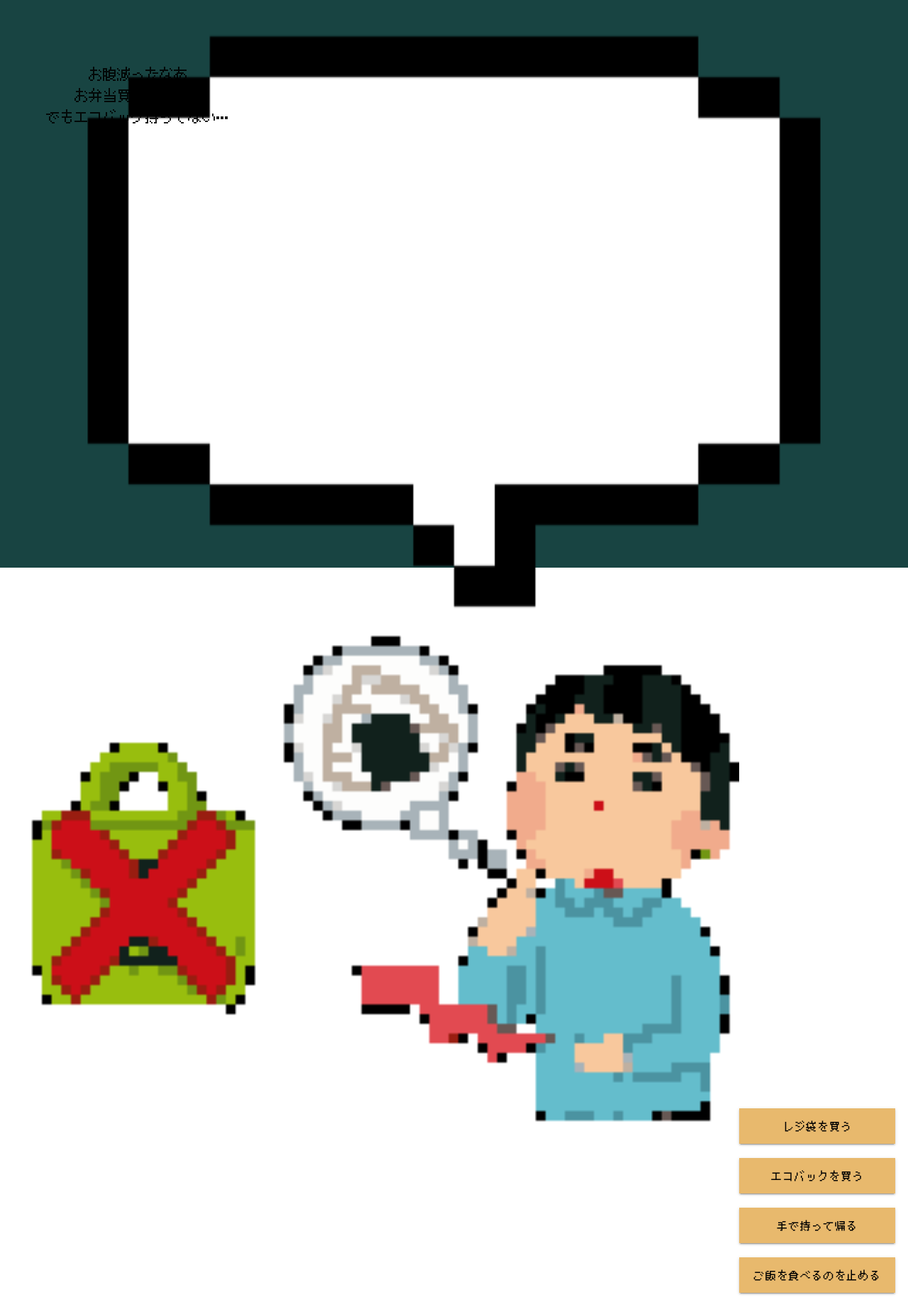
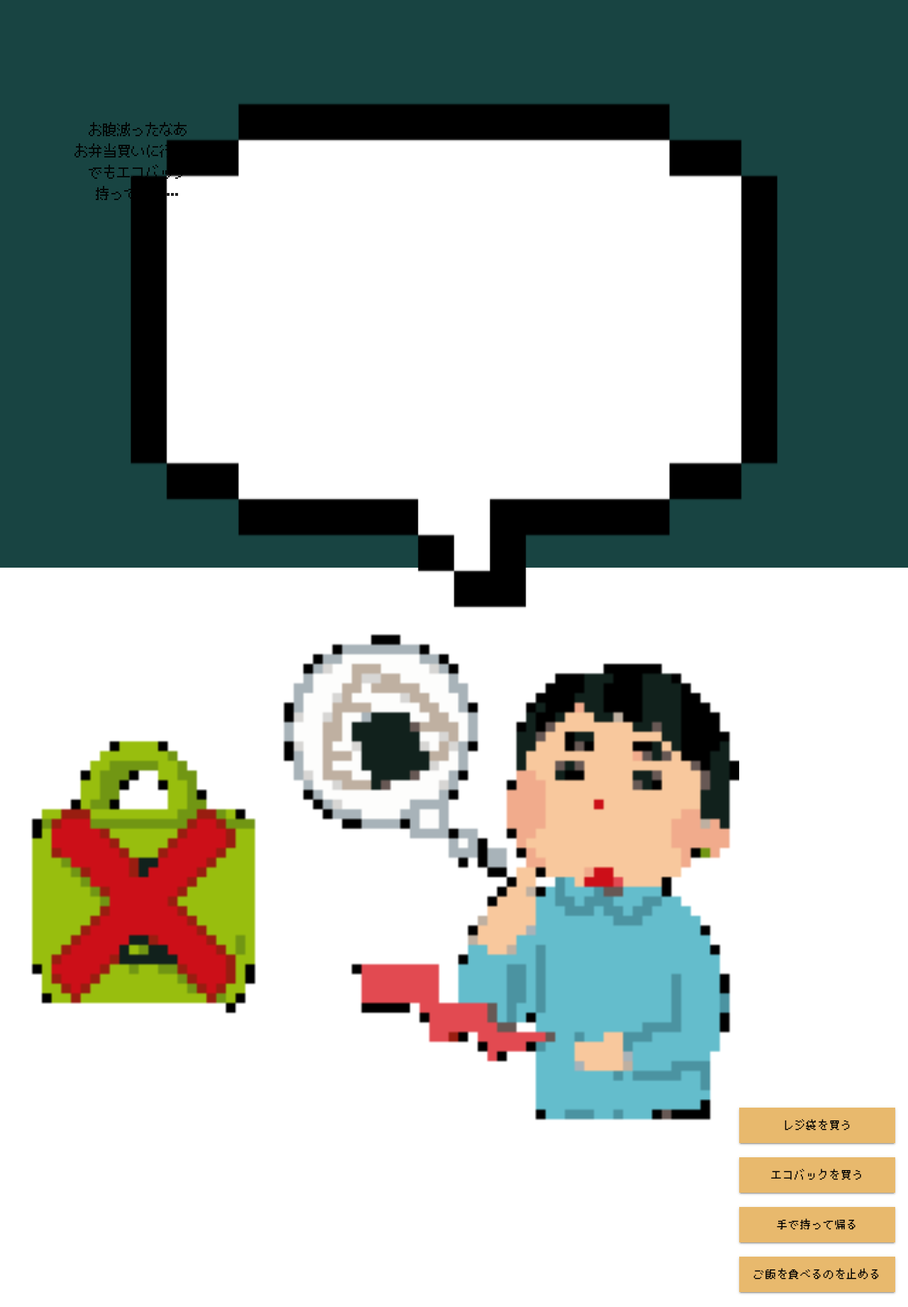
Before and after one commit to SO0O0/the-thinker, a Nuxt app in the folder src/: page /stage1-story in a window 1280 px wide. Shown: the whole page at 71% size. Built offline with nearby package versions, Linux system fonts and the light colour scheme.

Commit message:
:art: Adjust layout

```diff
--- a/src/pages/stage1-story.vue
+++ b/src/pages/stage1-story.vue
@@ -5,7 +5,8 @@
       <p>
         お腹減ったなあ
         <br />お弁当買いに行こう
-        <br />でもエコバッグ持ってない…
+        <br />でもエコバッグ
+        <br />持ってない…
       </p>
     </div>
     <img src="~/assets/img/hungry.png" alt="hungry" />
@@ -31,13 +32,13 @@ export default Vue.extend({
   height: 100vh;
   .proposal {
     position: relative;
-    margin-top: 30px;
+    margin-top: 10%;
     img {
-      width: 85%;
+      width: 75%;
     }
     p {
-      top: 60px;
-      left: 65px;
+      top: 40px;
+      left: 105px;
       position: absolute;
       font-family: "PixelMplus10";
       font-size: 20px;
@@ -47,7 +48,7 @@ export default Vue.extend({
     width: 80%;
   }
   .selection {
-    margin-top: 20px;
+    margin-top: 2%;
     display: inline-flex;
     flex-direction: column;
     .v-btn {
```
Also changed, not shown: 4 other files (tests, documents, lock files or other folders).
